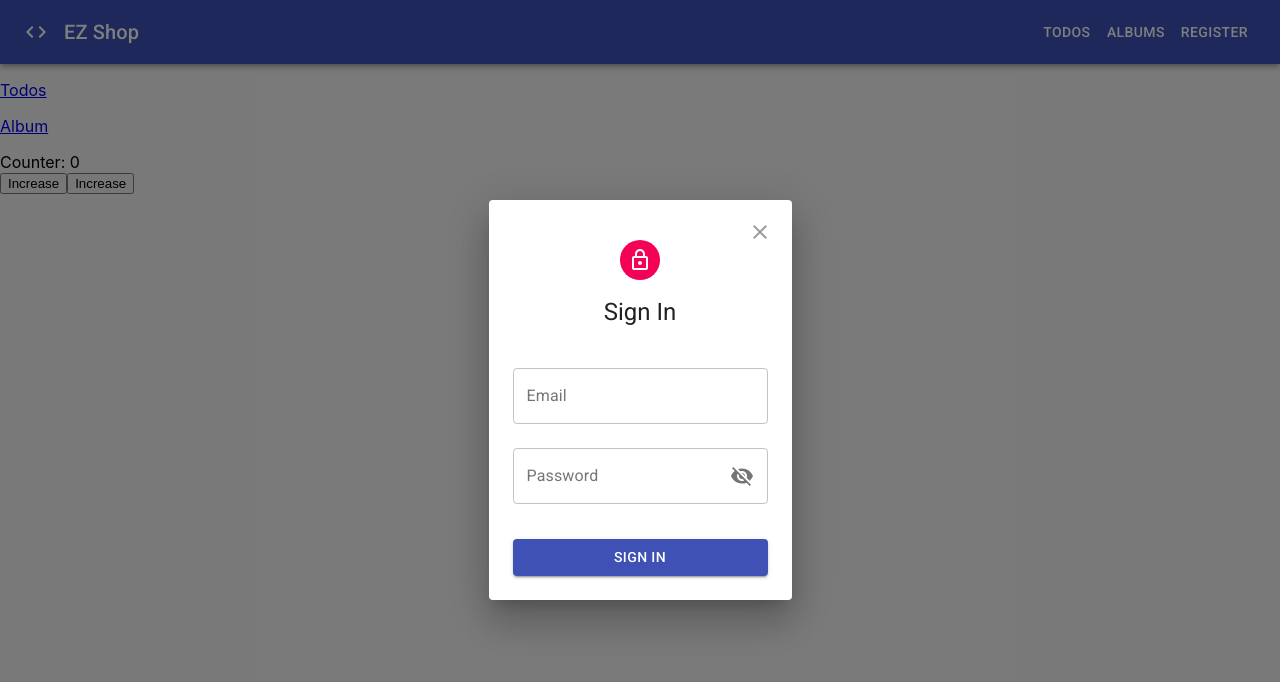
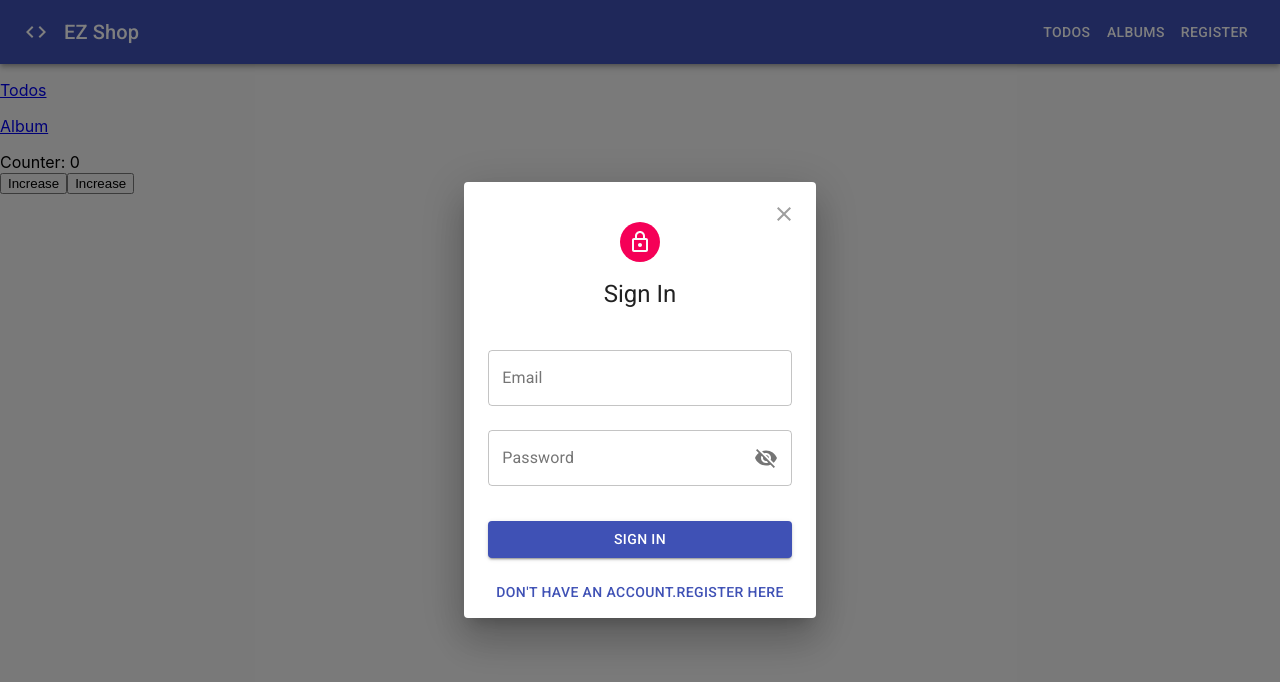
Before and after one commit to nghiemph95/React_Learning, a React (Create React App) app in the folder 02_react_learning/learn_reactjs_next/: page / in a window 1280 px wide. Both pictures are taken after a click on the button "REGISTER". Shown: the top 682 px of the page. Built offline with nearby package versions, Linux system fonts and the light colour scheme; no server answers.

Commit message:
Updated: 23-01-2023 14:46:25

```diff
--- a/02_react_learning/learn_reactjs_next/src/components/Header/index.jsx
+++ b/02_react_learning/learn_reactjs_next/src/components/Header/index.jsx
@@ -1,4 +1,4 @@
-import { IconButton } from '@material-ui/core';
+import { Box, IconButton } from '@material-ui/core';
 import AppBar from '@material-ui/core/AppBar';
 import Button from '@material-ui/core/Button';
 import Dialog from '@material-ui/core/Dialog';
@@ -39,8 +39,15 @@ const useStyles = makeStyles((theme) => ({
   },
 }));
 
+const MODE = {
+  LOGIN: 'login',
+  REGISTER: 'register',
+};
+
 export default function Header() {
   const [open, setOpen] = useState(false);
+
+  const [mode, setMode] = useState(MODE.LOGIN);
 
   const handleClickOpen = () => {
     setOpen(true);
@@ -89,8 +96,29 @@ export default function Header() {
         </IconButton>
 
         <DialogContent>
-          {/* <Register closeDialog={handleClose} /> */}
-          <Login closeDialog={handleClose} />
+          {mode === MODE.REGISTER && (
+            <>
+              <Register closeDialog={handleClose} />
+
+              <Box textAlign="center">
+                <Button color="primary" onClick={() => setMode(MODE.LOGIN)}>
+                  Already have an account. Login here
+                </Button>
+              </Box>
+            </>
+          )}
+
+          {mode === MODE.LOGIN && (
+            <>
+              <Login closeDialog={handleClose} />
+
+              <Box textAlign="center">
+                <Button color="primary" onClick={() => setMode(MODE.REGISTER)}>
+                  Don't have an account.Register here
+                </Button>
+              </Box>
+            </>
+          )}
         </DialogContent>
       </Dialog>
     </div>
```
